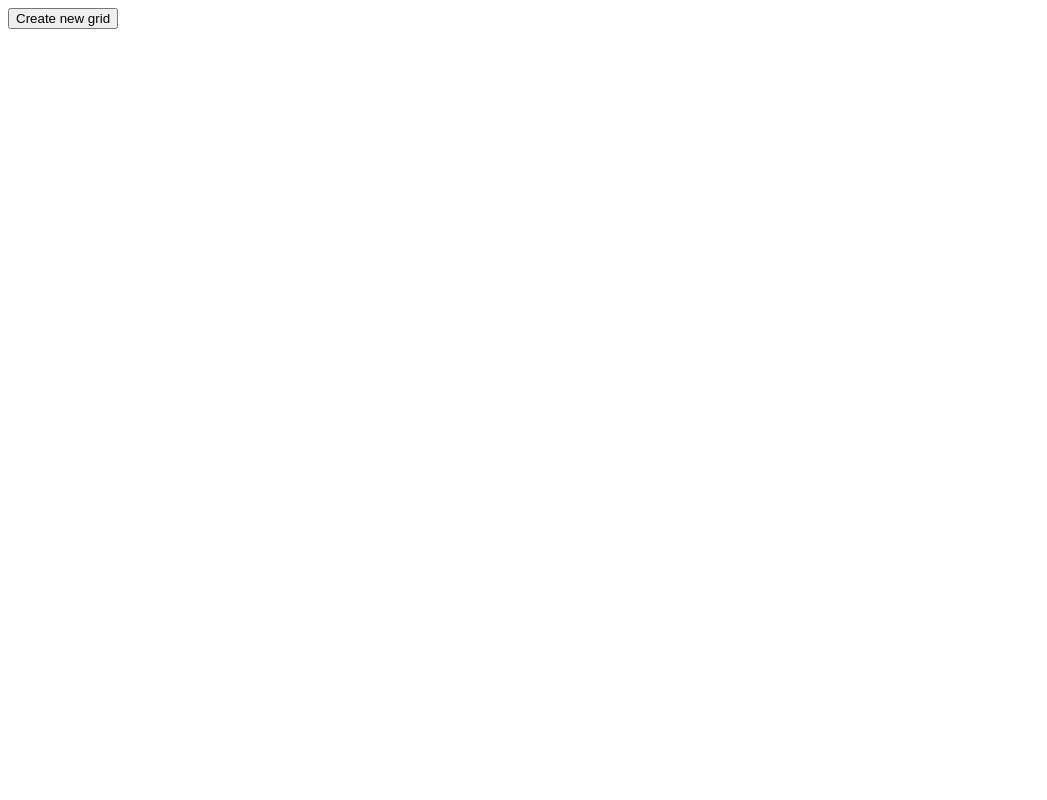
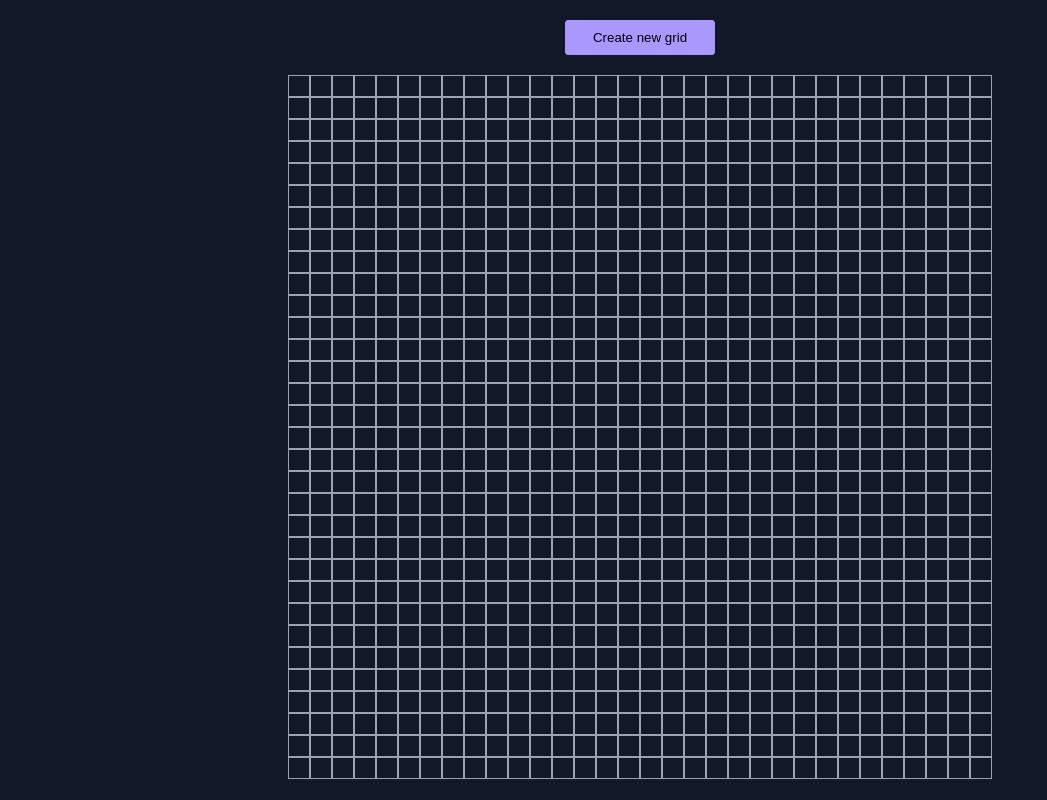
Before and after one commit to Nauftis/etch-a-sketch, a plain HTML site: page index.html in a window 1280 px wide. Shown: the whole page, without its empty margins (0-1047 px from the left). Drawn offline with Linux system fonts and the light colour scheme.

Commit message:
Add some css to grid

```diff
--- a/javascript.js
+++ b/javascript.js
@@ -35,3 +35,5 @@ function makeRows(cellNum) {
         });
     }
 }
+
+makeGrid(32)
--- a/style.css
+++ b/style.css
@@ -1,7 +1,28 @@
+body {
+    display: flex;
+    flex-direction: column;
+    align-items: center;
+    font-family: 'Roboto', sans-serif;
+    margin: 0;
+    padding: 0;
+    color: #F9FAFB;
+    background-color: #111827 ;
+    line-height: 1.6;
+}
+
+button {
+    height: 35px;
+    width: 150px;
+    background-color: #ab98ff;
+    border: 1px solid#ab98ff;
+    border-radius: 3px;
+    margin: 20px;
+}
+
 .cell {
     height: 20px;
     width: 20px;
-    border: 1px solid black;
+    border: 1px solid #9CA3AF
 
 }
 
@@ -12,5 +33,5 @@
 }
 
 .hover {
-    background-color: cadetblue;
+    background-color: #ab98ff
 }
```
